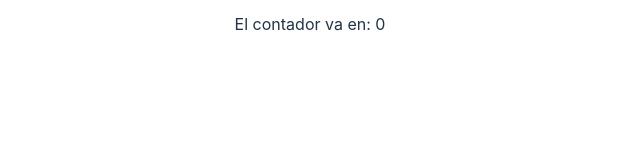
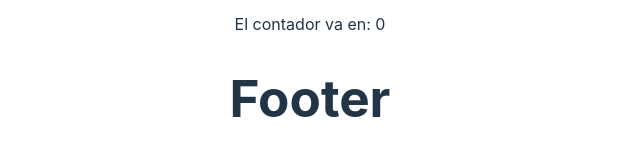
Before and after one commit to WilmerArenas24/Talento-tech-React, a React (Vite) app: page / in a window 1280 px wide. Shown: the part 853-1008 px from the top of the page, without its empty margins (330-970 px from the left). Before the commit the page ends 937 px from the top, so only its background shows below. Built offline with nearby package versions, Linux system fonts and the light colour scheme.

Commit message:
implementando footer y header para ser llamados como etiquetas

```diff
--- a/src/App.jsx
+++ b/src/App.jsx
@@ -1,5 +1,6 @@
 import { useState } from 'react';
 import './App.css'
+import Footer from './components/footer';
 
 function Profile({user}){
 
@@ -67,6 +68,7 @@
           <button onClick={() => setCount(count+1)}>Sumar</button>
           <button onClick={() => setCount(count-1)}>Restar</button>
           <p>El contador va en: {count}</p>
+          <Footer/>
 
 
         </>
--- /dev/null
+++ b/src/components/footer.jsx
@@ -0,0 +1,8 @@
+
+export default function Footer(){
+    return(
+        <div>
+            <h1>Footer</h1>
+        </div>
+    );
+}
```
Also changed, not shown: src/components/header.jsx (added).
